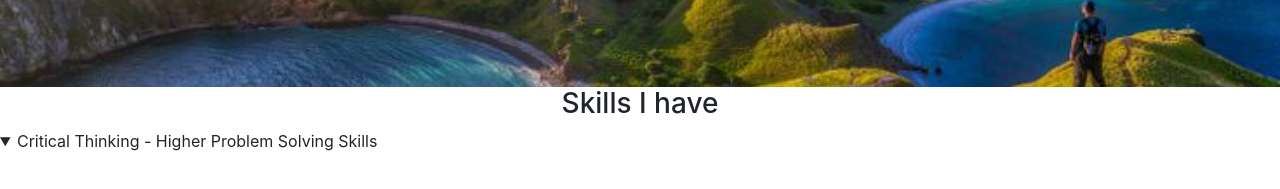
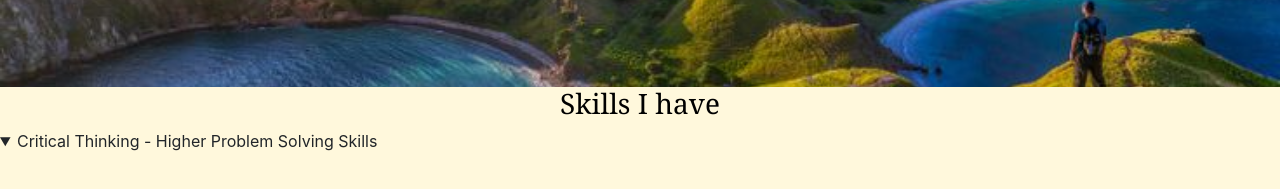
Before and after one commit to junasma/webDev-Arjuna, a plain HTML site: page personal-arjuna/index.html in a window 1280 px wide. Shown: the part 733-922 px from the top of the page. Drawn offline with nearby package versions, Linux system fonts and the light colour scheme.

Commit message:
lets go im done

```diff
--- a/personal-arjuna/index.html
+++ b/personal-arjuna/index.html
@@ -58,9 +58,9 @@
 
     </div>
 
-    <div class="section3 p-10">
-        <h3 class="text-center">Skills I have</h3>
-        <div class="accordion">
+    <div class="section3 p-10" style="background-color: cornsilk;">
+        <h3 class="text-center"style="color: rgb(0, 0, 0); font-family:Georgia, 'Times New Roman', Times, serif;">Skills I have</h3>
+        <div class="accordion" style="background-color:cornsilk">
             <details class="accordion-item" name="accordionExample" open>
               <summary class="accordion-header">
                 Critical Thinking - Higher Problem Solving Skills
```
